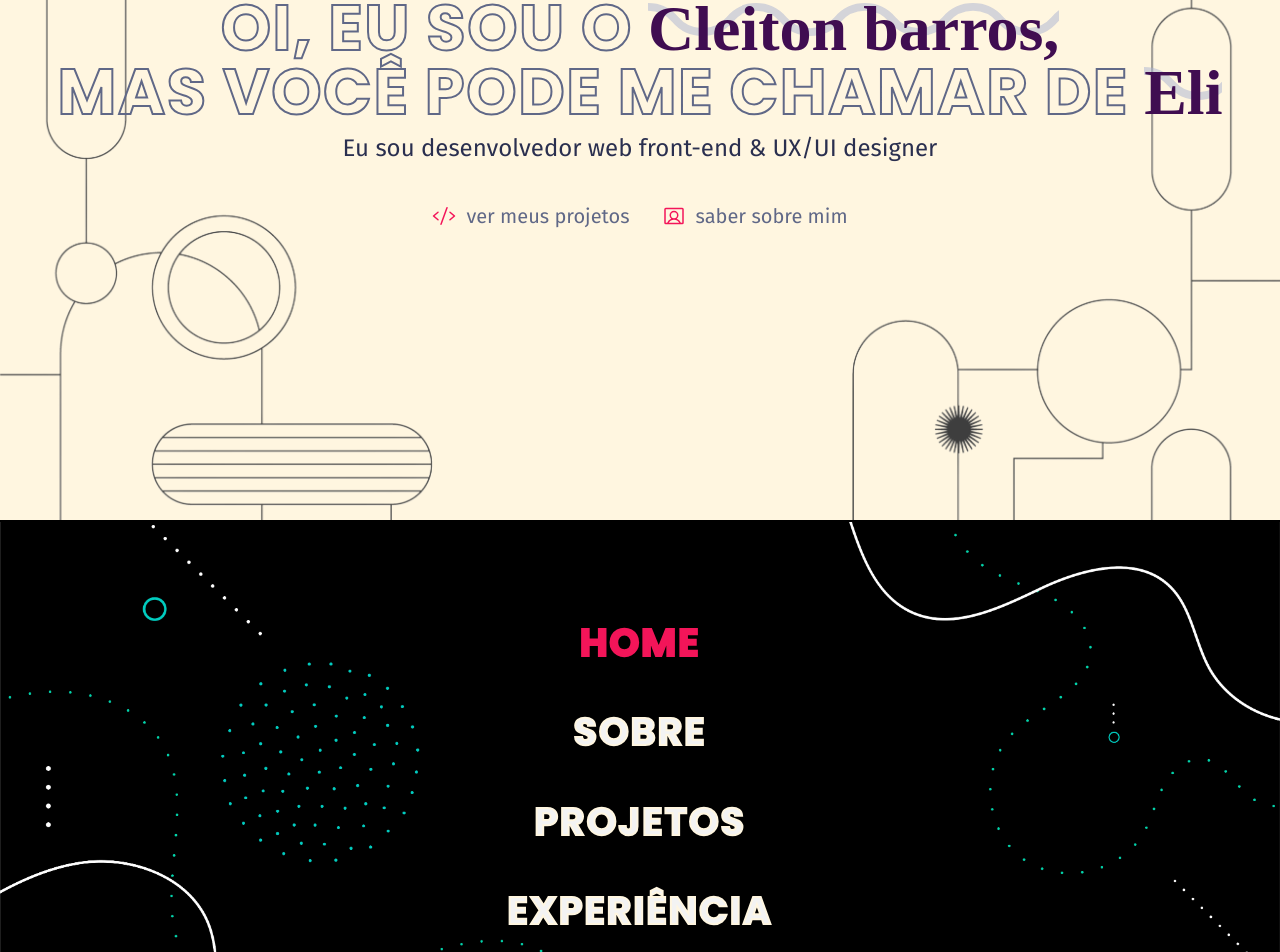
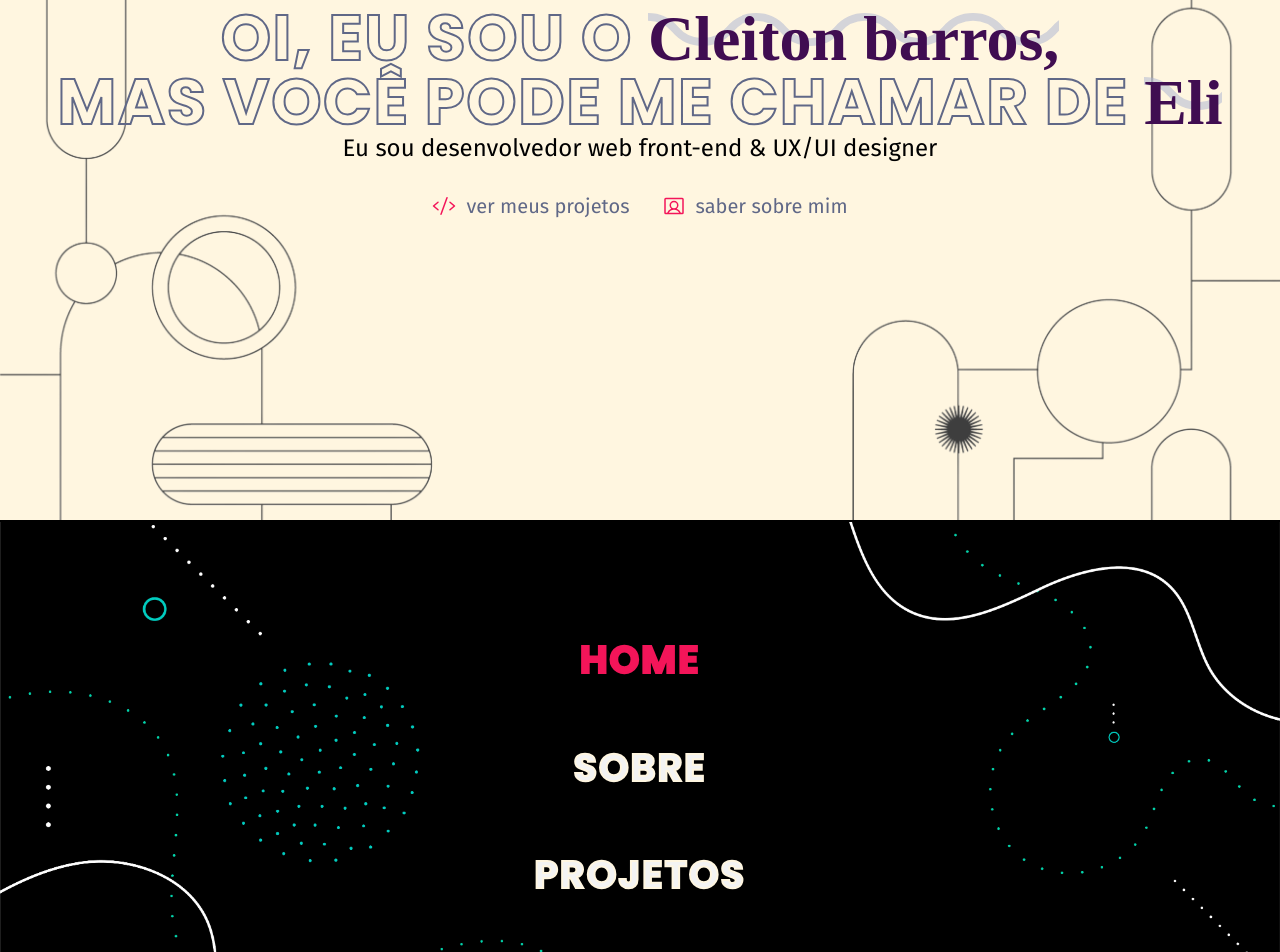
Before and after one commit to cleitonBarros/portifolio, a React (Vite) app in the folder profile/: page / in a window 1280 px wide. Shown: the part 280-1232 px from the top of the page. Built offline with nearby package versions, Linux system fonts and the light colour scheme; a web font is replaced by a local one.

Commit message:
:recycle: refactor: Home page, Menu, Header, Dark components

```diff
--- a/profile/src/components/Dark/index.tsx
+++ b/profile/src/components/Dark/index.tsx
@@ -1,13 +1,26 @@
-import { useContext } from "react";
+/* eslint-disable @typescript-eslint/no-explicit-any */
+import { useContext, useEffect } from "react";
 
 import { DarkModeContext } from "../../context/useDarkMode";
 import * as S from "./style";
 
 export function Dark() {
+  const storage = localStorage.getItem("Elias-theme");
+  useEffect(() => {
+    const darkCheckbox: any = document.getElementById("dark");
+    const LightCheckbox: any = document.getElementById("light");
+
+    if (storage === "light") {
+      darkCheckbox.defaultChecked = true;
+    } else {
+      LightCheckbox.defaultChecked = true;
+    }
+    // eslint-disable-next-line react-hooks/exhaustive-deps
+  }, []);
   const { changeTheme } = useContext(DarkModeContext);
   return (
     <S.Container className="animate__animated animate__fadeInDown">
-      <input checked type="radio" name="mode" id="dark" />
+      <input type="radio" name="mode" id="dark" />
       <label onClick={changeTheme} title="dark mode" htmlFor="dark">
         Dark
       </label>
--- a/profile/src/components/Dark/style.ts
+++ b/profile/src/components/Dark/style.ts
@@ -17,7 +17,7 @@ export const Container = styled.div`
   input {
     cursor: pointer;
     display: none;
-    display: hidden;
+    visibility: hidden;
     opacity: 0;
 
     &:hover + label {
@@ -31,10 +31,13 @@ export const Container = styled.div`
 
   @media (min-width: 768px) {
     flex-direction: row;
+    label {
+      font-size: 2rem;
+    }
   }
   @media (min-width: 1280px) {
     label {
-      font-size: 2rem;
+      font-size: 2.4rem;
     }
   }
 `;
--- a/profile/src/components/Header/index.tsx
+++ b/profile/src/components/Header/index.tsx
@@ -55,7 +55,7 @@ export function Header() {
           </ul>
         </S.Nav>
       </S.Header>
-      <Menu classe={isOpen} />
+      <Menu Open={isOpen} close={setOpen} />
     </>
   );
 }
--- a/profile/src/components/Header/style.ts
+++ b/profile/src/components/Header/style.ts
@@ -18,6 +18,7 @@ export const Header = styled.header`
 
 export const Nav = styled.nav`
   width: 100%;
+  width: 1440px;
   max-width: 90%;
   display: flex;
   justify-content: space-between;
--- a/profile/src/components/Menu/index.tsx
+++ b/profile/src/components/Menu/index.tsx
@@ -1,22 +1,26 @@
 import "animate.css";
 
-import { useContext } from "react";
+import { Dispatch, SetStateAction, useContext } from "react";
 import { NavLink } from "react-router-dom";
 
 import { LanguageContext } from "../../context/useLanguage";
 import * as S from "./style";
 
 interface MenuProps {
-  classe: boolean;
+  Open: boolean;
+  close: Dispatch<SetStateAction<boolean>>;
 }
 
-export function Menu({ classe }: MenuProps) {
+export function Menu({ Open, close }: MenuProps) {
+  function closeMenu() {
+    close(!Open);
+  }
   const { t } = useContext(LanguageContext);
   return (
-    <S.Header className={classe ? "open" : " "}>
+    <S.Header className={Open ? "open" : " "}>
       <S.Nav>
         <ul>
-          <li>
+          <li onClick={closeMenu}>
             <NavLink
               className={({ isActive }) => (isActive ? "active" : "")}
               to="/"
@@ -24,7 +28,7 @@ export function Menu({ classe }: MenuProps) {
               {t("menu.home")}
             </NavLink>
           </li>
-          <li>
+          <li onClick={closeMenu}>
             <NavLink
               className={({ isActive }) => (isActive ? "active" : "")}
               to="/about"
@@ -32,7 +36,7 @@ export function Menu({ classe }: MenuProps) {
               {t("menu.about")}
             </NavLink>
           </li>
-          <li>
+          <li onClick={closeMenu}>
             <NavLink
               className={({ isActive }) => (isActive ? "active" : "")}
               to="/projects"
@@ -40,15 +44,7 @@ export function Menu({ classe }: MenuProps) {
               {t("menu.projects")}
             </NavLink>
           </li>
-          <li>
-            <NavLink
-              className={({ isActive }) => (isActive ? "active" : "")}
-              to="/experiences"
-            >
-              {t("menu.experience")}
-            </NavLink>
-          </li>
-          <li>
+          <li onClick={closeMenu}>
             <NavLink
               className={({ isActive }) => (isActive ? "active" : "")}
               to="/contact"
--- a/profile/src/pages/Home/index.tsx
+++ b/profile/src/pages/Home/index.tsx
@@ -1,4 +1,5 @@
 import { useContext } from "react";
+import { NavLink } from "react-router-dom";
 
 import { DarkModeContext } from "../../context/useDarkMode";
 import { LanguageContext } from "../../context/useLanguage";
@@ -11,9 +12,8 @@ export function Home() {
   const { darkMode } = useContext(DarkModeContext);
 
   return (
-    <>
     <S.Container>
-        <div className="text-intro">
+      <S.TextField>
         <h3
           className={`animate__animated animate__fadeIn animate__slow intro-id `}
         >
@@ -37,45 +37,44 @@ export function Home() {
             </div>
           </div>
         </h3>
-          <div className="into-roles">
+        <div className="role">
           <p
             className={`animate__animated animate__fadeIn animate__slower intro-role `}
           >
             {t("role")}
           </p>
         </div>
-          <div className="into-links">
-            <ul className={`animate__animated animate__fadeIn animate__slower`}>
+        <S.Links>
+          <ul className="animate__animated animate__fadeIn animate__slower slow5">
             <li>
               <div className="link-wrap">
                 <div className="link">
-                    <a href="#">
+                  <NavLink to="/projects">
                     <Code
                       size={24}
                       color={darkMode === "dark" ? "#00D2C1" : "#F31559"}
                     />{" "}
                     {t("projects")}
-                    </a>
+                  </NavLink>
                 </div>
               </div>
             </li>
             <li>
               <div className="link-wrap">
                 <div className="link">
-                    <a href="#">
+                  <NavLink to="/about">
                     <UserRectangle
                       size={24}
                       color={darkMode === "dark" ? "#00D2C1" : "#F31559"}
                     />
                     {t("about")}
-                    </a>
+                  </NavLink>
                 </div>
               </div>
             </li>
           </ul>
-          </div>
-        </div>
+        </S.Links>
+      </S.TextField>
     </S.Container>
-    </>
   );
 }
--- a/profile/src/pages/Home/style.ts
+++ b/profile/src/pages/Home/style.ts
@@ -12,49 +12,28 @@ const waving = keyframes`
 
 }
 `;
-export const Container = styled.main`
+export const Container = styled.div`
   display: flex;
   min-width: 100%;
   min-height: 100vh;
   justify-content: center;
   align-items: center;
   padding: 0 1.75rem;
+`;
+export const TextField = styled.div`
+  position: relative;
+  text-align: center;
 
   h3 {
     text-transform: uppercase;
-    font-weight: 300;
-    font-variation-settings:
-      "wght" 800,
-      "wdth" 125;
     font-size: 1.75rem;
     font-family: "Poppins", sans-serif;
-  }
-  p {
-    font-size: 1rem;
-    font-variation-settings:
-      "wght" 500,
-      "wdth" 100;
-    text-transform: none;
-    line-height: 2;
-    color: ${({ theme }) => theme.COLORS.PARAGRAPH};
-    .animate_slow4 {
-      --animate-duration: 4s;
-    }
-  }
+    font-weight: 700;
+    line-height: normal;
+    letter-spacing: 0.1rem;
+    color: ${({ theme }) => theme.COLORS.H3};
+    -webkit-text-stroke: 2px ${({ theme }) => theme.COLORS.STROCK};
 
-  .text-intro {
-    position: relative;
-    text-align: center;
-
-    .intro-id {
-      line-height: normal;
-      color: ${({ theme }) => theme.COLORS.H3};
-      letter-spacing: 0.1rem;
-      font-weight: 700;
-      -webkit-text-stroke: 2px ${({ theme }) => theme.COLORS.STROCK};
-      font-variation-settings:
-        "wght" 800,
-        "wdth" 100;
     .name {
       text-transform: none;
       line-height: 0;
@@ -64,16 +43,15 @@ export const Container = styled.main`
       display: inline-block;
       font-family: "Borel", cursive;
       font-weight: bold;
-        font-variation-settings:
-          "wght" 800,
-          "wdth" 125;
       letter-spacing: normal;
       color: ${({ theme }) => theme.COLORS.NAME};
       -webkit-text-stroke: 0;
+
       &:hover .wave-wrap .wave {
         animation: ${waving} 10s linear infinite;
         opacity: 0.7;
       }
+
       .wave-wrap {
         overflow: hidden;
         position: absolute;
@@ -100,13 +78,53 @@ export const Container = styled.main`
         }
       }
     }
+
+    .role {
+      p {
+        font-size: 1rem;
+        text-transform: none;
+        line-height: 2;
+        color: ${({ theme }) => theme.COLORS.PARAGRAPH};
+      }
+    }
   }
 
-    .into-links {
+  @media (min-width: 425px) {
+    h3 {
+      font-size: 2rem;
+    }
+  }
+
+  @media (min-width: 768px) {
+    h3 {
+      font-size: 3rem;
+    }
+    .role {
+      p {
+        font-size: 1.25rem;
+      }
+    }
+  }
+
+  @media (min-width: 1280px) {
+    padding: 0 0;
+
+    h3 {
+      font-size: 4rem;
+      line-height: 1;
+    }
+    .role {
+      p {
+        font-size: 1.5rem;
+      }
+    }
+  }
+`;
+export const Links = styled.div`
   padding-top: 2rem;
   ul {
-        .slow5 {
-          --animate-duration: 30s;
+    &.slow5 {
+      --animate-duration: 1s;
     }
     li {
       display: inline-flex;
@@ -147,39 +165,13 @@ export const Container = styled.main`
       }
     }
   }
-    }
-  }
   @media (min-width: 425px) {
+    ul {
       li {
         &:first-child {
           margin-right: 2rem;
         }
       }
-    h3 {
-      font-size: 2rem;
-    }
-  }
-
-  @media (min-width: 768px) {
-    h3 {
-      font-size: 3rem;
-    }
-    p {
-      font-size: 1.25rem;
-    }
-  }
-  @media (min-width: 1280px) {
-    padding: 0 0;
-    h3 {
-      font-size: 4rem;
-    }
-    p {
-      font-size: 1.5rem;
-    }
-    .text-intro {
-      .intro-id {
-        line-height: 1;
-      }
     }
   }
 `;
```
Also changed, not shown: profile/src/components/Container/style.ts (added, +18 -0 lines). Lines whose indentation alone changed are shown as unchanged.
